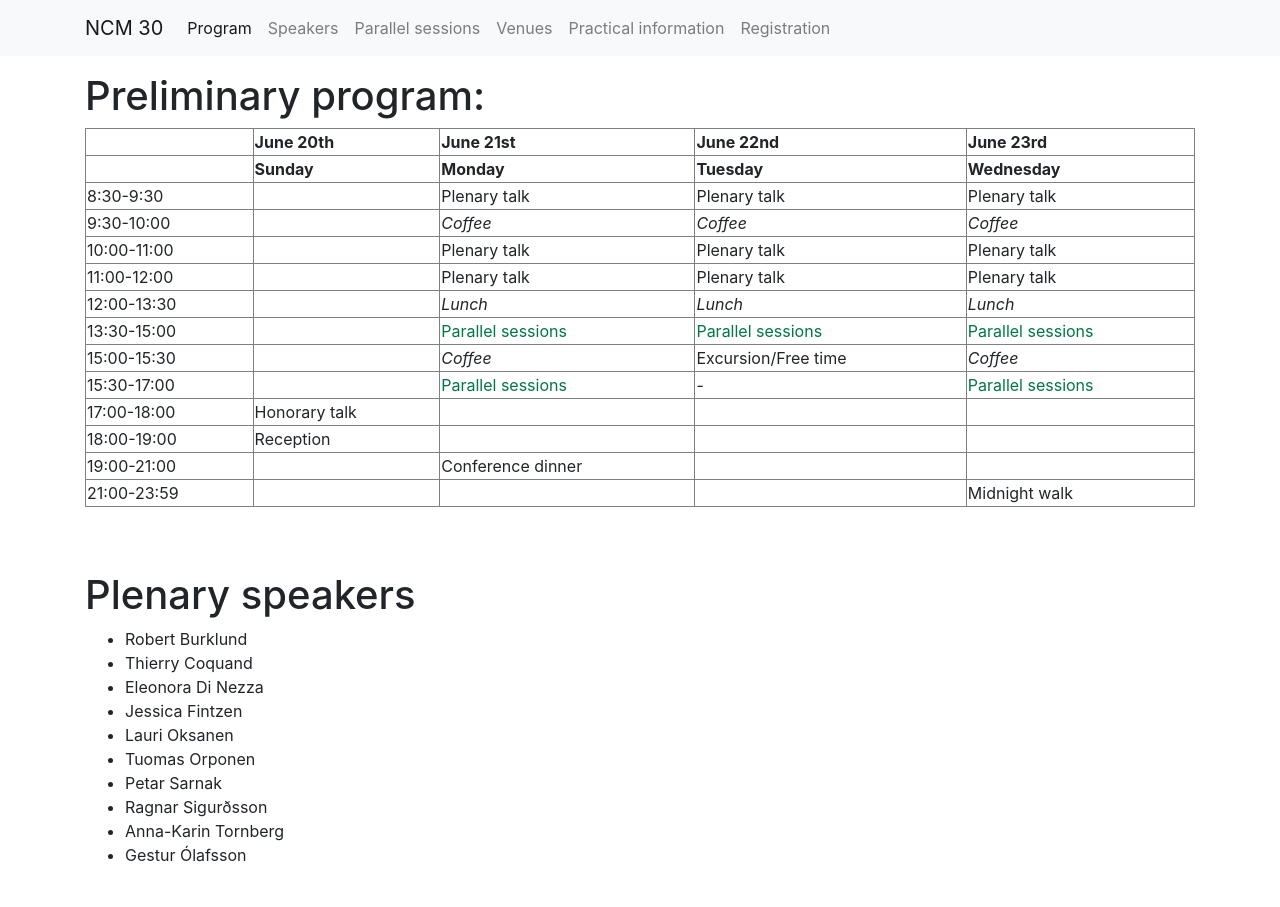
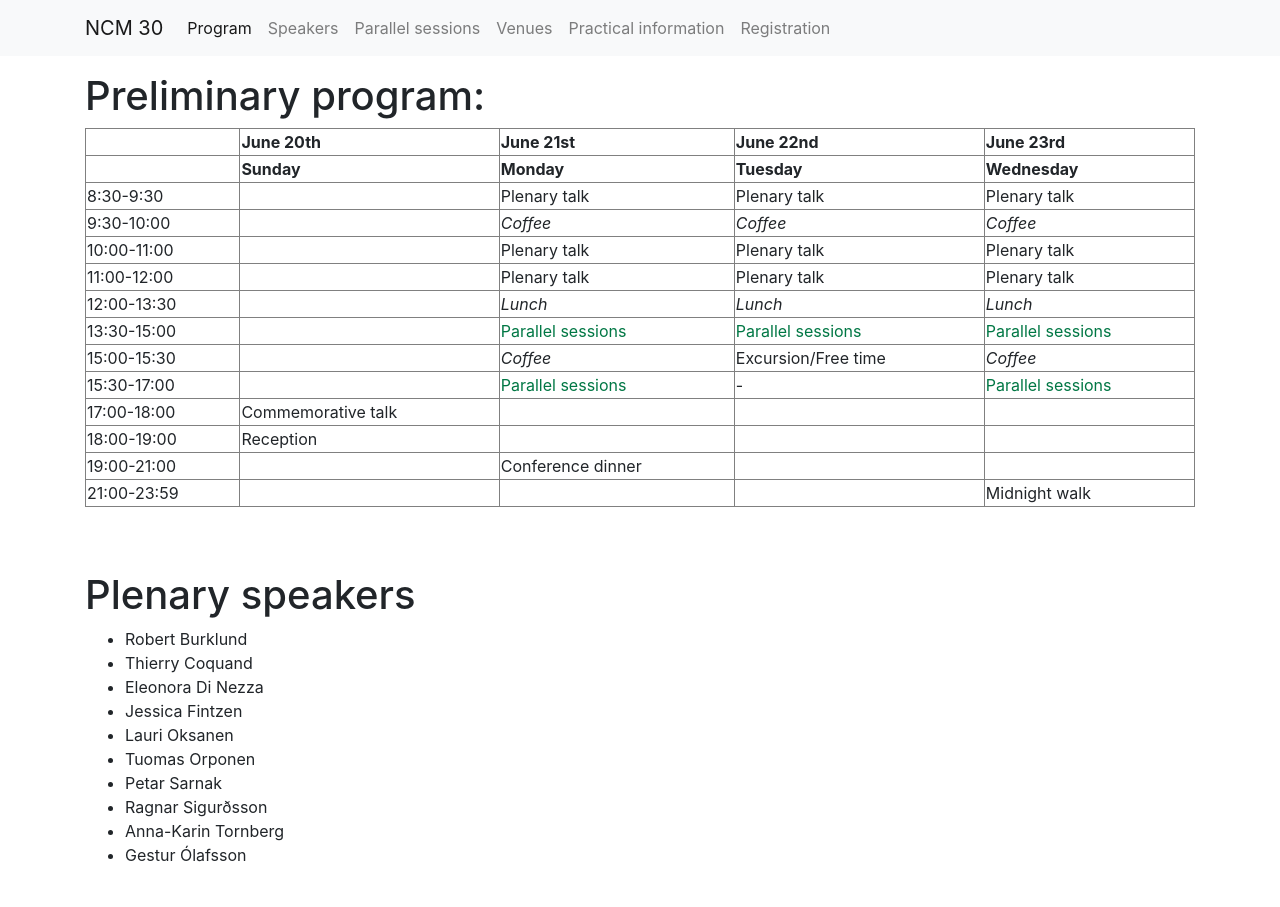
Before and after one commit to IslenskaStaerdfraedafelagid/ncm30-website, a Jekyll site: the page built from program/index.md, in a window 1280 px wide. Built offline with Jekyll 4.4.1, drawn with Linux system fonts in a browser that asks for light colours; our own code applies the rules of GitHub Pages for plain Markdown files.

Commit message:
Update index.md

```diff
--- a/program/index.md
+++ b/program/index.md
@@ -80,7 +80,7 @@ layout: default
     </tr>
     <tr>
       <td>17:00-18:00</td>
-      <td>Honorary talk</td>
+      <td>Commemorative talk</td>
       <td> </td>
       <td> </td>
       <td> </td>
```
